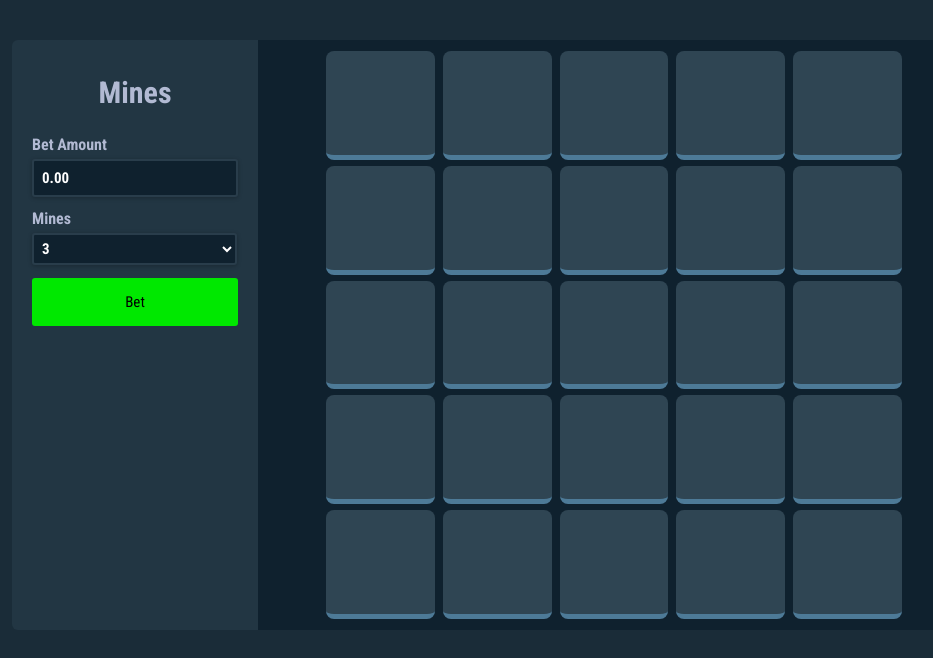
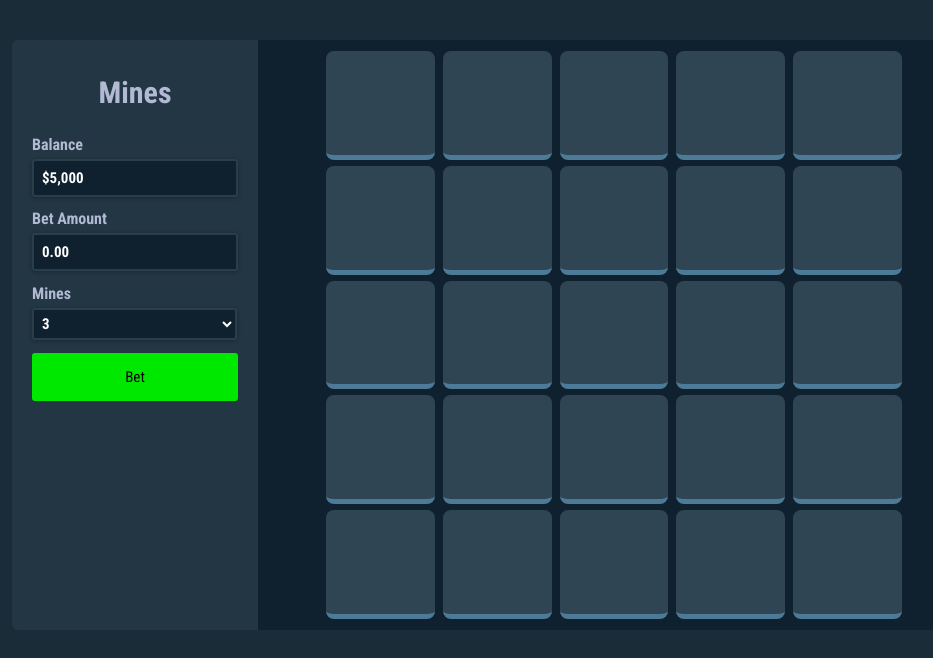
Before and after one commit to TechnoVisionDev/Mines, a React (Create React App) app: page / in a window 1280 px wide. Shown: the top 658 px of the page, without its empty margins (149-1082 px from the left). Built offline with nearby package versions, Linux system fonts and the light colour scheme; no server answers.

Commit message:
Add money balance for betting

```diff
--- a/src/components/App.js
+++ b/src/components/App.js
@@ -10,24 +10,32 @@ function App() {
   const [firstGame, setFirstGame] = useState(true);
   const [isRunning, setRunning] = useState(false);
   const [cashout, setCashout] = useState(false);
+  const [money, setMoney] = useState(5000);
   const [gameData, setGameData] = useState({bet:0, bombs:3});
 
   const startGame = (data) => {
+    setMoney(money - data.bet);
     setGameData(data);
     setRunning(true);
     if (firstGame) { setFirstGame(false); }
   }
 
+  const endGame = (isCashout) => {
+    setRunning(false);
+    if (isCashout) {
+      setMoney(money + gameData.bet);
+      setCashout(true);
+    }
+  }
+
   return (
     <GameContext.Provider value={
       {
+        money: money,
         firstGame: firstGame,
         isRunning: isRunning,
         startGame: startGame,
-        endGame: (cashout) => {
-          setRunning(false);
-          if (cashout) { setCashout(true); }
-        }
+        endGame: endGame
       }
     }>
       <section className={styles.game}>
--- a/src/components/Settings/BetForm.js
+++ b/src/components/Settings/BetForm.js
@@ -1,4 +1,4 @@
-import {useContext, useState} from 'react';
+import {useContext} from 'react';
 import useSound from 'use-sound';
 
 import GameContext from '../../store/game-context';
@@ -8,31 +8,19 @@ import styles from './BetForm.module.css';
 
 function BetForm(props) {
     const ctx = useContext(GameContext);
-
     const [playBet] = useSound(bet);
     const [playCashout] = useSound(cashout);
 
-    const [isDisabled, setDisabled] = useState(false);
-    const [enteredBet, setEnteredBet] = useState(0.00);
-    const [enteredBombs, setEnteredBombs] = useState(3);
-    const betChangehandler = (event) => setEnteredBet(event.target.value);
-    const bombsChangehandler = (event) => setEnteredBombs(event.target.value);
-
     const submitHandler = (event) => {
         event.preventDefault();
-        if (!ctx.isRunning) {
-            // Bet
-            setDisabled(true);
+        if (!ctx.isRunning) { // Start Game
+            const data = {
+                bet: +event.target.bet.value,
+                bombs: +event.target.mines.value,
+            }
             playBet();
-            const data = {
-                bet: +enteredBet,
-                bombs: +enteredBombs,
-            }
             ctx.startGame(data);
-        } else {
-            // Cashout
-            setDisabled(false);
-            setEnteredBet(0.00);
+        } else { // Cashout
             playCashout();
             ctx.endGame(true);
         }
@@ -46,6 +34,15 @@ function BetForm(props) {
     return (
         <form className={styles.betForm} onSubmit={submitHandler}>
             <div className={styles.input}>
+                <label htmlFor="balance">Balance</label>
+                <input
+                    name="balance"
+                    value={`$${ctx.money.toString().replace(/\B(?=(\d{3})+(?!\d))/g, ",")}`}
+                    className={`${styles.inputBox} ${styles.bet}`}
+                    disable="disabled"
+                />
+            </div>
+            <div className={styles.input}>
                 <label htmlFor="bet">Bet Amount</label>
                 <input
                     name="bet"
@@ -56,8 +53,6 @@ function BetForm(props) {
                     min="0"
                     max="10000000"
                     title="Please enter Alphabets."
-                    onChange={betChangehandler}
-                    disabled = {(isDisabled)? "disabled" : ""}
                 />
             </div>
             <div className={styles.input}>
@@ -66,7 +61,6 @@ function BetForm(props) {
                     name="mines"
                     defaultValue='3'
                     className={`${styles.inputBox} ${styles.mines}`}
-                    onChange={bombsChangehandler}
                 >
                     {options}
                 </select>
```
